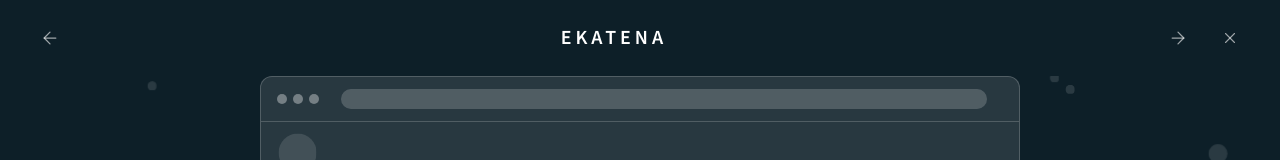
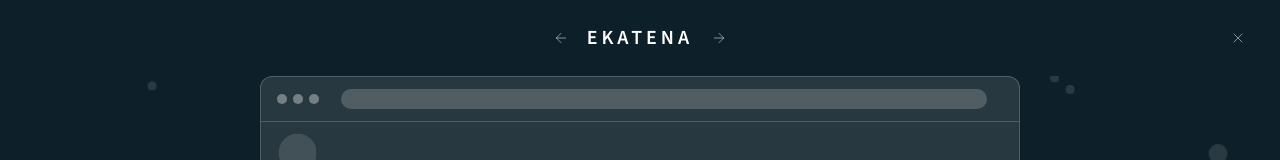
Before and after one commit to jesusharo/portfolio, a React (Vite) app: page /cases in a window 1280 px wide. Both pictures are taken after a click on the button "Ekatena". Shown: the top 160 px of the page. Built offline with nearby package versions, Linux system fonts and the light colour scheme.

Commit message:
Update project detail component and add screenshot asset
Replit-Commit-Author: Agent

```diff
--- a/src/app/components/ProjectDetail.tsx
+++ b/src/app/components/ProjectDetail.tsx
@@ -48,15 +48,20 @@ export default function ProjectDetail({ mode }: { mode: Mode }) {
 
           {/* Sticky header — same solid color as background */}
           <div
-            className="sticky top-0 flex items-center justify-between px-8 py-5"
+            className="sticky top-0 flex items-center px-6 py-5"
             style={{ background: item.accentColor, zIndex: 20 }}
           >
+            {/* Left spacer to balance the close button */}
+            <div className="w-[36px] shrink-0" />
+
+            {/* ← Title → grouped in center */}
+            <div className="flex-1 flex items-center justify-center gap-3">
               <motion.button
                 whileHover={{ scale: 1.1 }} whileTap={{ scale: 0.95 }}
                 onClick={() => prevItem ? navigate(`${detailPath}/${prevItem.id}`) : navigate(listPath)}
-              className="size-[36px] flex items-center justify-center rounded-full text-white/60 hover:text-white transition-colors"
+                className="size-[28px] flex items-center justify-center text-white/50 hover:text-white transition-colors"
               >
-              <ArrowLeft size={20} strokeWidth={1.5} />
+                <ArrowLeft size={16} strokeWidth={1.5} />
               </motion.button>
 
               <h1
@@ -66,22 +71,23 @@ export default function ProjectDetail({ mode }: { mode: Mode }) {
                 {item.name}
               </h1>
 
-            <div className="flex items-center gap-2">
               <motion.button
                 whileHover={{ scale: 1.1 }} whileTap={{ scale: 0.95 }}
                 onClick={() => nextItem ? navigate(`${detailPath}/${nextItem.id}`) : navigate(listPath)}
-                className="size-[36px] flex items-center justify-center rounded-full text-white/60 hover:text-white transition-colors"
+                className="size-[28px] flex items-center justify-center text-white/50 hover:text-white transition-colors"
               >
-                <ArrowRight size={20} strokeWidth={1.5} />
+                <ArrowRight size={16} strokeWidth={1.5} />
               </motion.button>
+            </div>
+
+            {/* × on the far right edge */}
             <motion.button
               whileHover={{ scale: 1.1 }} whileTap={{ scale: 0.95 }}
               onClick={() => navigate(listPath)}
-                className="size-[36px] flex items-center justify-center rounded-full text-white/60 hover:text-white transition-colors ml-2"
+              className="size-[36px] shrink-0 flex items-center justify-center text-white/50 hover:text-white transition-colors"
             >
-                <X size={18} strokeWidth={1.5} />
+              <X size={16} strokeWidth={1.5} />
             </motion.button>
-            </div>
           </div>
 
           {/* Preview area */}
```
Also changed, not shown: attached_assets/Screenshot_2026-08-14_at_3.07.22_p.m._1786741644217.png (added). Lines whose indentation alone changed are shown as unchanged.
